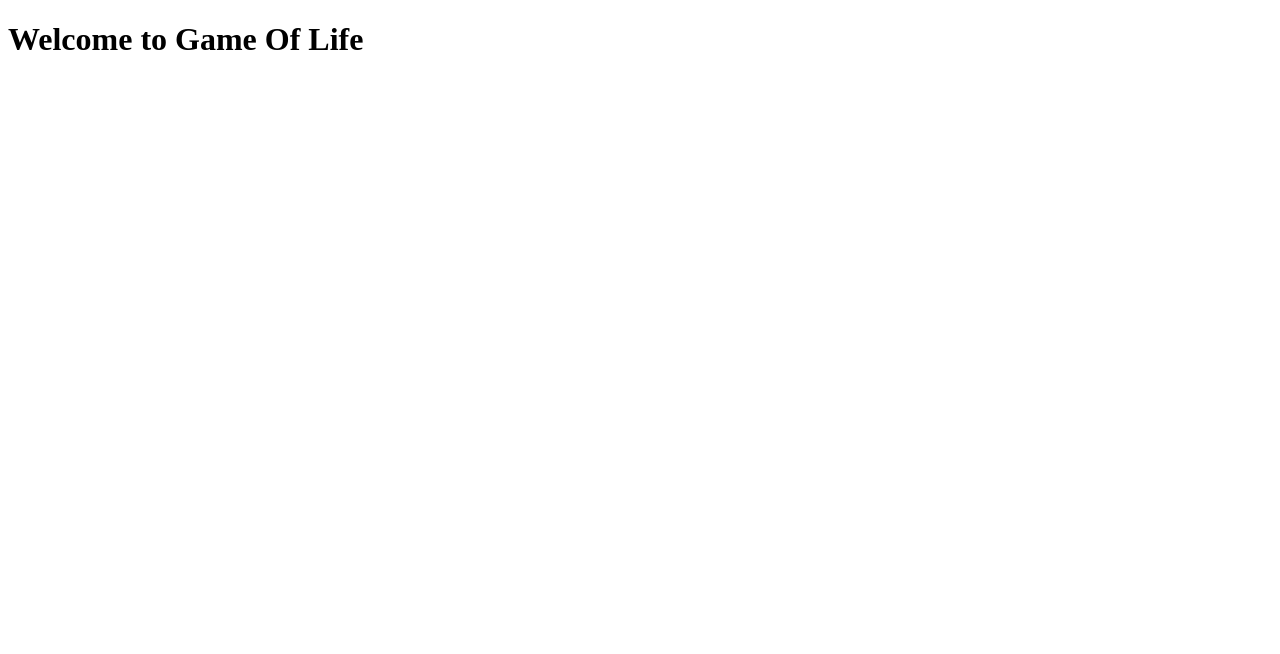
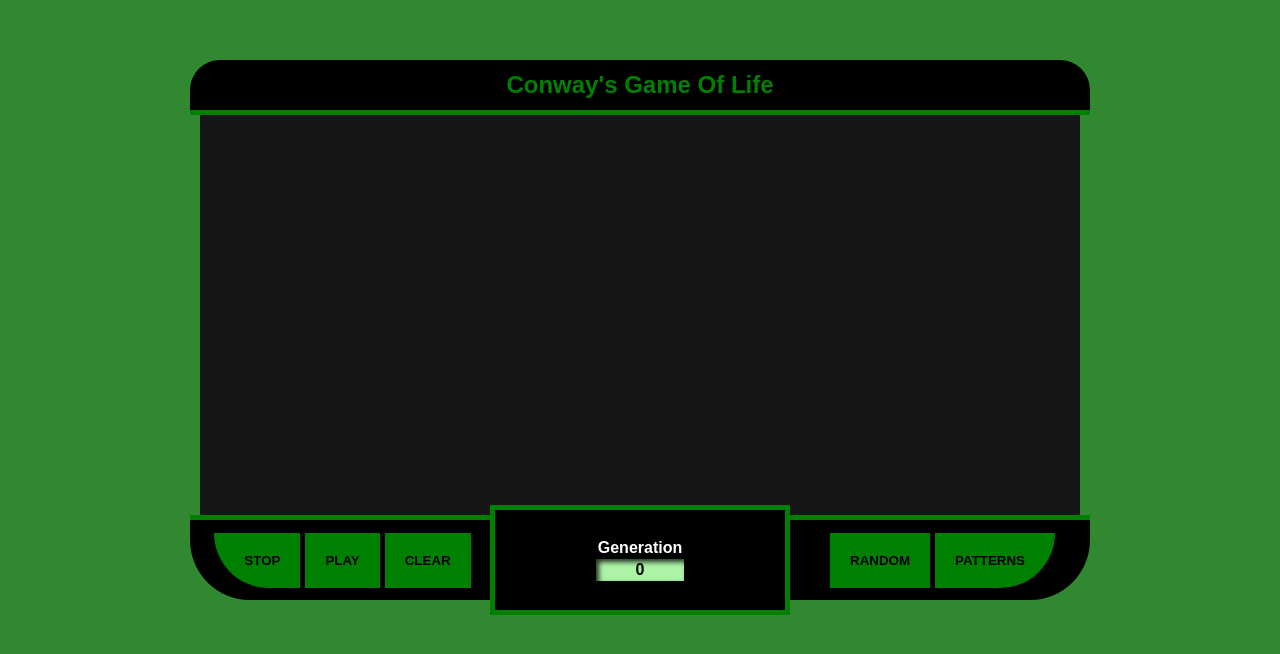
Before and after one commit to codebysergeyivanov/game-of-life, a website built with webpack: page src/index.pug in a window 1280 px wide. Built offline with nearby package versions, Linux system fonts and the light colour scheme.

Commit message:
created the first version of the design

```diff
--- a/src/index.js
+++ b/src/index.js
@@ -0,0 +1 @@
+import "./main.scss";
--- a/src/index.pug
+++ b/src/index.pug
@@ -2,4 +2,18 @@ doctype html
 head
     title Game Of Life
 body
-    h1 Welcome to Game Of Life
+    .app-gof
+        header
+            h2 Conway's Game Of Life
+        canvas(id="c1",width="880px",height="400px")
+        .dashbord
+            .controls-left
+                button.stop Stop
+                button Play
+                button Clear
+            .output
+                p Generation
+                .count 0
+            .controls-right
+                button Random
+                button.patterns Patterns
--- /dev/null
+++ b/src/main.scss
@@ -0,0 +1,99 @@
+body {
+    text-align: center;
+    font-family: Arial, sans-serif;
+    background: rgb(49, 136, 49);
+}
+
+* {
+    margin: 0;
+    padding: 0;
+}
+
+.app-gof {
+    margin: 60px auto;
+    width: 900px;
+}
+
+header {
+    border-bottom: 5px solid green;
+    background-color: black;
+    height: 50px;
+    border-radius: 30px 30px 0 0;
+    color: green;
+    display: flex;
+    justify-content: center;
+    align-items: center;
+}
+
+canvas {
+    margin-left: 10px;
+    background-color: rgb(22, 22, 22);
+    display: block;
+}
+
+.dashbord {
+    border-top: 5px solid green;
+    display: flex;
+    justify-content: space-between;
+    background-color: black;
+    border-radius: 0 0 60px 60px;
+    height: 80px;
+
+}
+
+button {
+    display: block;
+    margin-left: 5px;
+    font-weight: 700;
+    text-transform: uppercase;
+    background: green;
+    border: none;
+    outline: none;
+    padding: 20px;
+    &:hover {
+        background: rgb(146, 233, 146);
+    }
+    &:focus {
+        background: rgb(8, 88, 8);
+    }
+}
+
+button.stop {
+    padding-left: 30px;
+    border-radius: 0 0 0 60px;
+}
+button.patterns {
+    padding-right: 30px;
+    border-radius: 0 0 60px 0;
+}
+
+.output {
+    border: 5px solid green;
+    background-color: black;
+    width: 33.33%;
+    height: 100px;
+    margin-top: -15px;
+    z-index: 1;
+    color: white;
+    display: flex;
+    flex-direction: column;
+    justify-content: center;
+    align-items: center;
+    font-weight: 700;
+    .count {
+        margin-top: 2px;
+        padding: 2px 40px;
+        background: rgb(172, 243, 166);
+        color: black;
+        box-shadow: inset 3px 3px 5px rgba(0,0,0,0.8);
+    }
+}
+
+.controls-left,
+.controls-right {
+    width: 33.33%;
+    display: flex;
+    justify-content: center;
+    align-items: center;
+    padding: 5px;
+}
```
